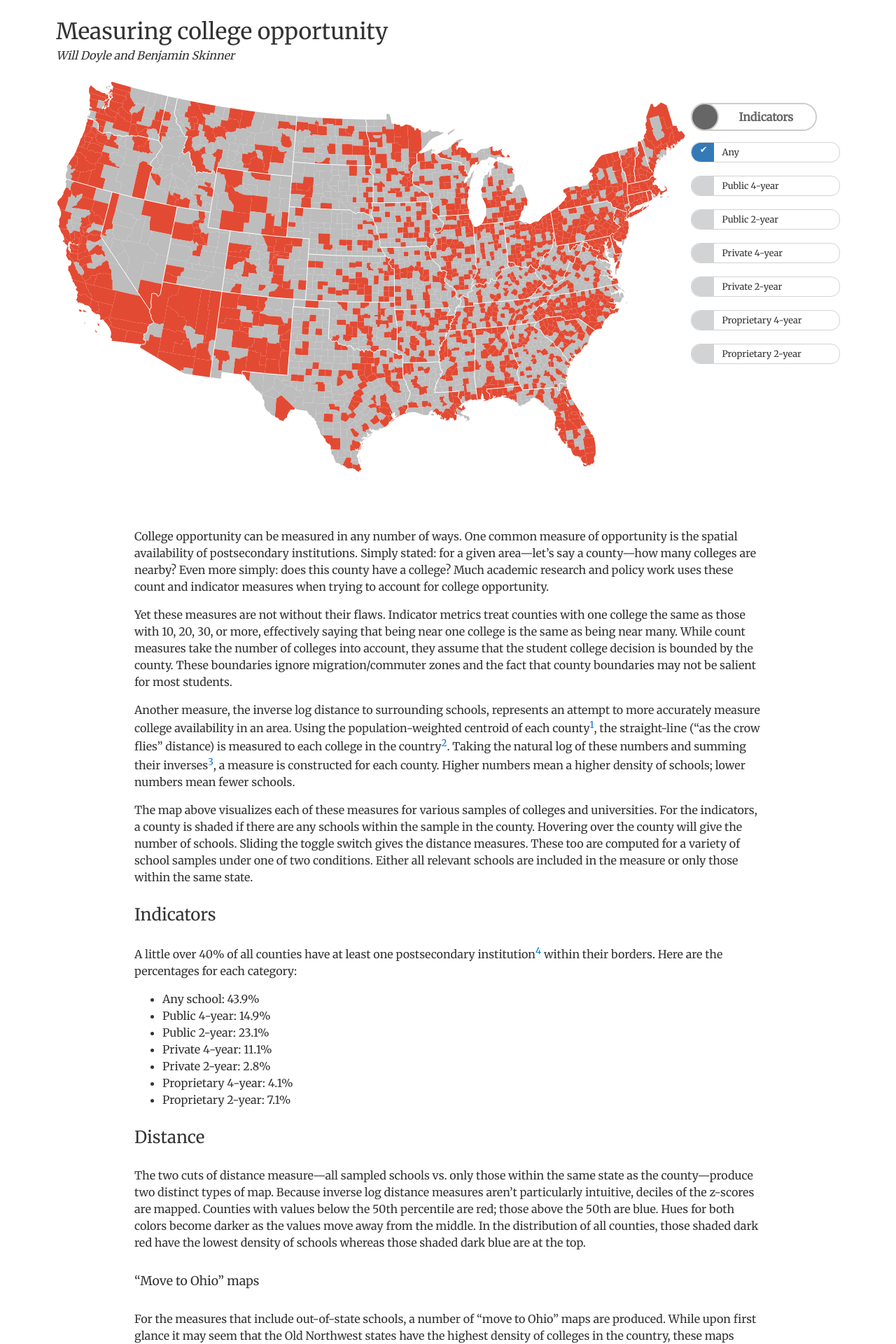
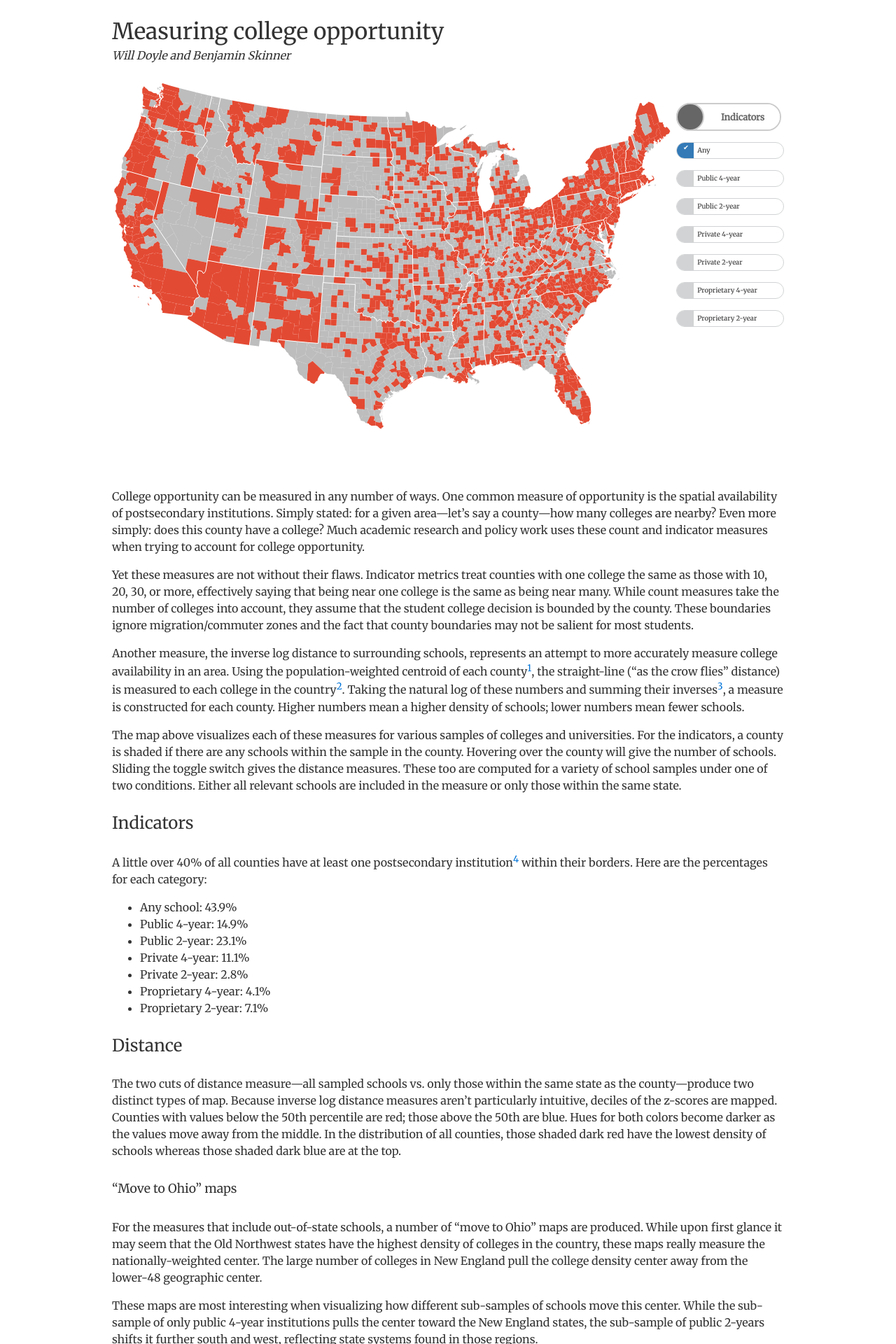
Before and after one commit to btskinner/collegeopp, a Jekyll site: the page built from index.md, in a window 1280 px wide. Shown: the top 1920 px of the page at 70% size. Built offline with Jekyll 4.4.1, drawn with Linux system fonts in a browser that asks for light colours.

Commit message:
resizing map so not so big

```diff
--- a/_sass/_layout.scss
+++ b/_sass/_layout.scss
@@ -1,6 +1,6 @@
 @charset "utf-8";
 main {
-    width: 1120px;
+    width: 960px;
     max-width: 70rem;
     margin: 0 auto 3rem;
     padding: 0 2rem;
@@ -76,7 +76,7 @@ main {
 }
 .post {
     position: relative;
-    width: 1120px;
+    width: 960px;
     .post-header {
         text-align: center;
         margin-bottom: 0;
--- a/css/index.css
+++ b/css/index.css
@@ -2,15 +2,15 @@
 
 #viz-container {
     position: relative;
-    width: 1120px;
-    min-height: 559px;
-    margin-bottom: 5rem;
+    width: 960px;
+    min-height: 550px;
+    margin-bottom: 2rem;
 }
 
 #map-container {
     position: relative;
     float: left;
-    width: 81%;
+    width: 84%;
 }
 
 #side-container {
@@ -22,7 +22,7 @@
 #buttons-container {
     position: relative;
     float: right;
-    width: 19%;
+    width: 16%;
     margin-top: 2rem;
 }
 
@@ -33,30 +33,20 @@
     text-align: right;
 }
 
-.posttext {
-    width: 80%;
-    margin: 0 auto;
-}
-
-.footnotes {
-    width: 80%;
-    margin: 0 auto 8rem;
-}
-
 /* Radio Buttons ------------------------------ */
 
 .rbdiv div {
-    height: 2rem;
+    height: 1.5rem;
     margin-top: 1rem;
     width: 100%;
 }
 
 .rbdiv label {
     display: block;
-    padding: .25rem 0 .25rem 2.7rem;
+    padding: .25rem 0 .25rem 1.8rem;
     border-radius: 13px;
     border: 1px solid #D1D3D4;
-    font-size: .8rem;
+    font-size: .6rem;
 }
 
 .rbdiv input[type="radio"]:empty {
@@ -93,10 +83,6 @@
     text-indent: 0.9em;
     color: #C2C2C2;
 }
-
-/* .rbdiv input[type="radio"]:checked ~ label { */
-/*     color: #777; */
-/* } */
 
 .rbdiv input[type="radio"]:checked ~ label:before {
     content: '\2714';
@@ -136,7 +122,7 @@
 
 .switch {
     position: relative;
-    width: 180px;
+    width: 150px;
     -webkit-user-select: none;
     -moz-user-select: none;
     -ms-user-select: none;
@@ -166,7 +152,7 @@
     height: 36px;
     padding: 0;
     line-height: 36px;
-    font-size: 1rem;
+    font-size: .8rem;
     color: white;
     font-weight: bold;
     box-sizing: border-box;
@@ -174,14 +160,14 @@
 
 .switch-inner:before {
     content: "Distance";
-    padding-left: 2rem;
+    padding-left: 1.4rem;
     background-color: #666666;
     color: #FFFFFF;
 }
 
 .switch-inner:after {
     content: "Indicators";
-    padding-right: 2rem;
+    padding-right: 1.4rem;
     background-color: #FFFFFF;
     color: #666666;
     text-align: right;
@@ -195,7 +181,7 @@
     position: absolute;
     top: 0;
     bottom: 0;
-    right: 140px;
+    right: 110px;
     border: 2px solid #CCCCCC;
     border-radius: 36px;
     transition: all 0.3s ease-in 0s;
--- a/js/index.map.js
+++ b/js/index.map.js
@@ -107,12 +107,12 @@ function ready(us, data, names) {
     var dataColumn = initcheck;
 
     // map dimensions
-    var width = 900
-    , height = 559;
+    var width = 800
+    , height = 500;
 
     // set projection
     var projection = d3.geo.albers()
-	.scale(1242)
+	.scale(1100)
 	.translate([width / 2, height / 2]);
 
     // project paths
```
Also changed, not shown: 3 other files.
